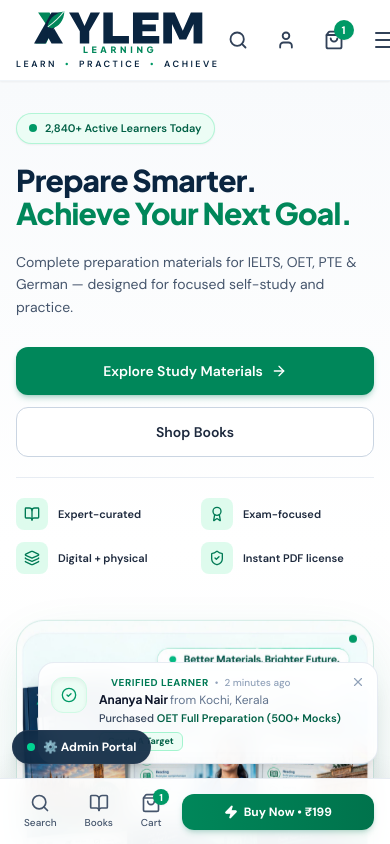
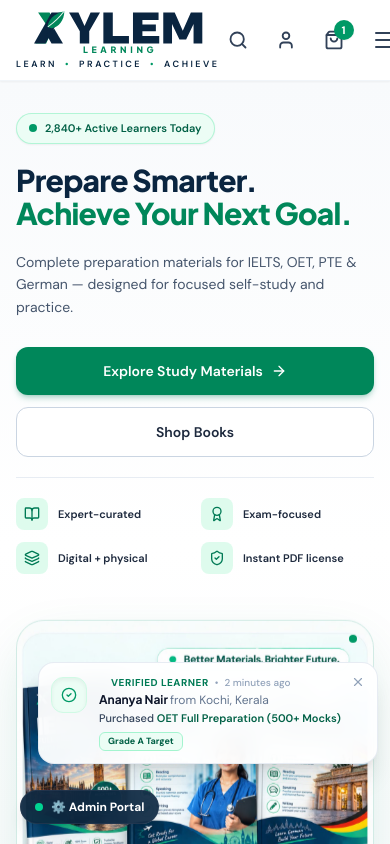
Before and after one commit to ashinshiju920-ai/XYLEM, a React (Vite) app: page / in a window 390 px wide. Shown: the top 844 px of the page. Built offline with nearby package versions, Linux system fonts and the light colour scheme.

Commit message:
Completely remove mobile sticky bottom action bar

```diff
--- a/src/App.tsx
+++ b/src/App.tsx
@@ -12,7 +12,6 @@ import { SearchModal } from './components/SearchModal';
 import { PdfViewerModal } from './components/PdfViewerModal';
 import { ContactModal } from './components/ContactModal';
 import { SocialProofToast } from './components/SocialProofToast';
-import { MobileBottomBar } from './components/MobileBottomBar';
 
 // Views
 import { HomeView } from './views/HomeView';
@@ -41,7 +40,7 @@ const ShopApp: React.FC = () => {
       {isStorefront && <Header />}
 
       {/* Main View Router */}
-      <main className={`flex-1 ${isStorefront ? 'pb-20 sm:pb-0' : ''}`}>
+      <main className="flex-1">
         {currentView === 'home' && <HomeView />}
         {currentView === 'catalog' && <CatalogView />}
         {currentView === 'product' && <ProductDetailView />}
@@ -57,7 +56,7 @@ const ShopApp: React.FC = () => {
       {isStorefront && <Footer />}
 
       {/* Floating Admin Portal / Storefront Switcher */}
-      <div className="fixed bottom-20 sm:bottom-5 left-3 sm:left-5 z-40">
+      <div className="fixed bottom-5 left-5 z-40">
         {currentView === 'admin' ? (
           <button
             onClick={() => setCurrentView('home')}
@@ -82,9 +81,6 @@ const ShopApp: React.FC = () => {
       {/* Real-time Social Proof Toast ticker */}
       <SocialProofToast />
 
-      {/* Thumb-friendly Sticky Bottom Bar for Mobile */}
-      <MobileBottomBar />
-
       {/* Global Modals & Drawers */}
       <CartDrawer />
       <SearchModal />
--- a/src/components/MobileBottomBar.tsx
+++ /dev/null
@@ -1,78 +0,0 @@
-import React from 'react';
-import { ShoppingBag, Zap, Search, BookOpen, ShieldCheck } from 'lucide-react';
-import { useShop } from '../context/ShopContext';
-
-export const MobileBottomBar: React.FC = () => {
-  const {
-    currentView,
-    setCurrentView,
-    cartCount,
-    openCart,
-    setIsSearchOpen,
-    books,
-    buyNow,
-  } = useShop();
-
-  // Hide on checkout, admin, and order success
-  if (currentView === 'checkout' || currentView === 'admin' || currentView === 'order-success') {
-    return null;
-  }
-
-  const defaultBook = books[0] || {
-    id: 'ielts-full-prep',
-    title: 'IELTS Full Prep',
-    prices: { digital: { price: 199 } },
-  };
-
-  return (
-    <aside aria-label="Mobile quick actions" className="sm:hidden fixed bottom-0 left-0 right-0 z-40 bg-white/95 backdrop-blur-md border-t border-slate-200/80 px-4 py-2.5 shadow-[0_-8px_25px_rgba(0,0,0,0.06)] animate-in slide-in-from-bottom-3 duration-200">
-      <div className="flex items-center justify-between gap-3 max-w-md mx-auto">
-        {/* Search button */}
-        <button
-          onClick={() => setIsSearchOpen(true)}
-          className="flex flex-col items-center justify-center text-slate-600 hover:text-emerald-700 py-1 px-2 transition-colors"
-          aria-label="Search study materials"
-        >
-          <Search className="w-5 h-5 stroke-[2]" />
-          <span className="text-[10px] font-medium mt-0.5">Search</span>
-        </button>
-
-        {/* Catalog */}
-        <button
-          onClick={() => setCurrentView('catalog')}
-          className="flex flex-col items-center justify-center text-slate-600 hover:text-emerald-700 py-1 px-2 transition-colors"
-          aria-label="View all books"
-        >
-          <BookOpen className="w-5 h-5 stroke-[2]" />
-          <span className="text-[10px] font-medium mt-0.5">Books</span>
-        </button>
-
-        {/* Cart with count badge */}
-        <button
-          onClick={openCart}
-          className="flex flex-col items-center justify-center text-slate-600 hover:text-emerald-700 py-1 px-2 relative transition-colors"
-          aria-label="View shopping cart"
-        >
-          <div className="relative">
-            <ShoppingBag className="w-5 h-5 stroke-[2]" />
-            {cartCount > 0 && (
-              <span className="absolute -top-1 -right-2 w-4 h-4 bg-emerald-600 text-white text-[10px] font-extrabold rounded-full flex items-center justify-center shadow-xs">
-                {cartCount}
-              </span>
-            )}
-          </div>
-          <span className="text-[10px] font-medium mt-0.5">Cart</span>
-        </button>
-
-        {/* Instant 1-Click Buy Now CTA */}
-        <button
-          onClick={() => buyNow(defaultBook as any, 'digital')}
-          className="flex-1 py-2.5 px-4 bg-gradient-to-r from-[#00875a] to-[#00734c] text-white rounded-xl text-xs font-bold shadow-md shadow-emerald-700/20 active:scale-95 transition-all flex items-center justify-center gap-1.5"
-        >
-          <Zap className="w-3.5 h-3.5 fill-white" />
-          <span>Buy Now • ₹199</span>
-        </button>
-      </div>
-    </aside>
-  );
-};
--- a/src/views/CheckoutView.tsx
+++ b/src/views/CheckoutView.tsx
@@ -134,7 +134,7 @@ export const CheckoutView: React.FC = () => {
   };
 
   return (
-    <div className="relative min-h-screen bg-[#f8fafc] text-slate-900 font-['DM_Sans',sans-serif] overflow-x-hidden pb-28 sm:pb-16">
+    <div className="relative min-h-screen bg-[#f8fafc] text-slate-900 font-['DM_Sans',sans-serif] overflow-x-hidden pb-16">
       {/* Decorative Botanical Leaf Accents */}
       <div className="absolute top-0 right-0 pointer-events-none z-10 w-44 sm:w-64 opacity-80 select-none">
         <svg viewBox="0 0 200 200" fill="none" xmlns="http://www.w3.org/2000/svg" className="w-full h-auto">
@@ -1312,36 +1312,6 @@ export const CheckoutView: React.FC = () => {
         </div>
       </footer>
 
-      {/* Mobile Sticky Payment Bar (Instant 1-Tap Mobile Conversion) */}
-      <div className="sm:hidden fixed bottom-0 left-0 right-0 z-40 bg-white/95 backdrop-blur-md border-t border-slate-200/90 px-4 py-3 shadow-[0_-8px_25px_rgba(0,0,0,0.08)] flex items-center justify-between gap-3 animate-in slide-in-from-bottom-3 duration-200">
-        <div>
-          <div className="text-[10px] text-slate-500 font-medium leading-none mb-1">Total Payable</div>
-          <div className="text-lg font-extrabold text-[#0a2540] font-['Plus_Jakarta_Sans',sans-serif] leading-tight">
-            ₹{total}
-          </div>
-        </div>
-
-        <button
-          id="mobile-sticky-pay-btn"
-          disabled={isProcessing}
-          onClick={handlePayNow}
-          className="flex-1 py-3 px-5 rounded-full bg-gradient-to-r from-[#00875a] via-[#009b67] to-[#00744e] text-white text-xs font-bold font-['Plus_Jakarta_Sans',sans-serif] shadow-md shadow-emerald-700/25 active:scale-95 transition-all flex items-center justify-center gap-2"
-        >
-          {isProcessing ? (
-            <>
-              <Loader2 className="w-4 h-4 animate-spin" />
-              <span>Verifying...</span>
-            </>
-          ) : (
-            <>
-              <Lock className="w-3.5 h-3.5" />
-              <span>Pay ₹{total} via {paymentMethod.toUpperCase()}</span>
-              <ArrowRight className="w-3.5 h-3.5" />
-            </>
-          )}
-        </button>
-      </div>
-
       {/* PAYMENT PROCESSING OVERLAY MODAL */}
       {isProcessing && (
         <div className="fixed inset-0 z-50 flex items-center justify-center p-4 bg-slate-950/70 backdrop-blur-md animate-in fade-in duration-200">
```
